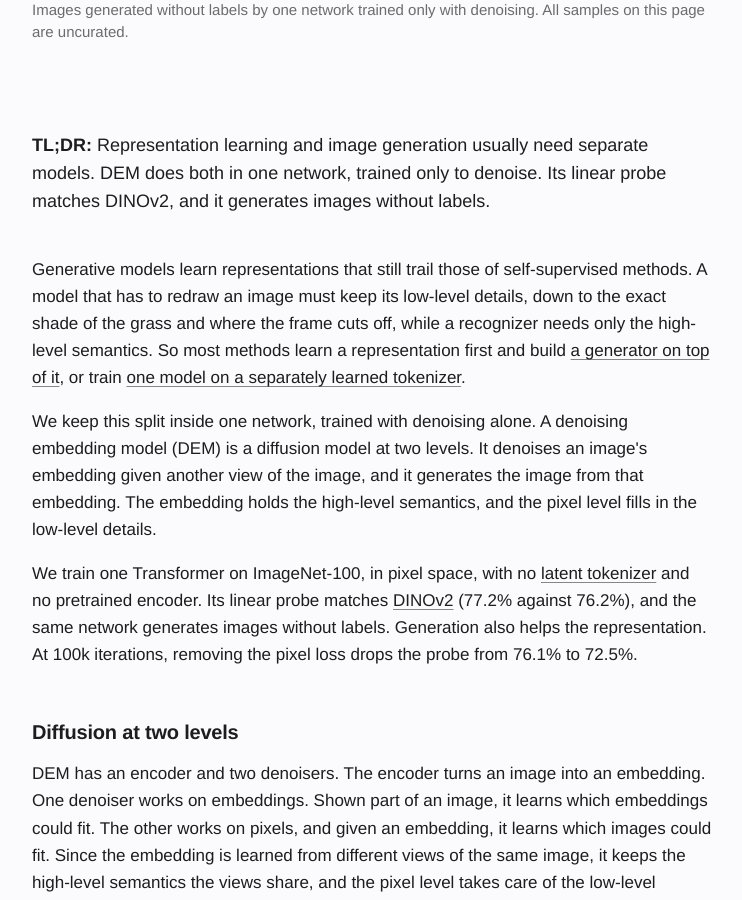
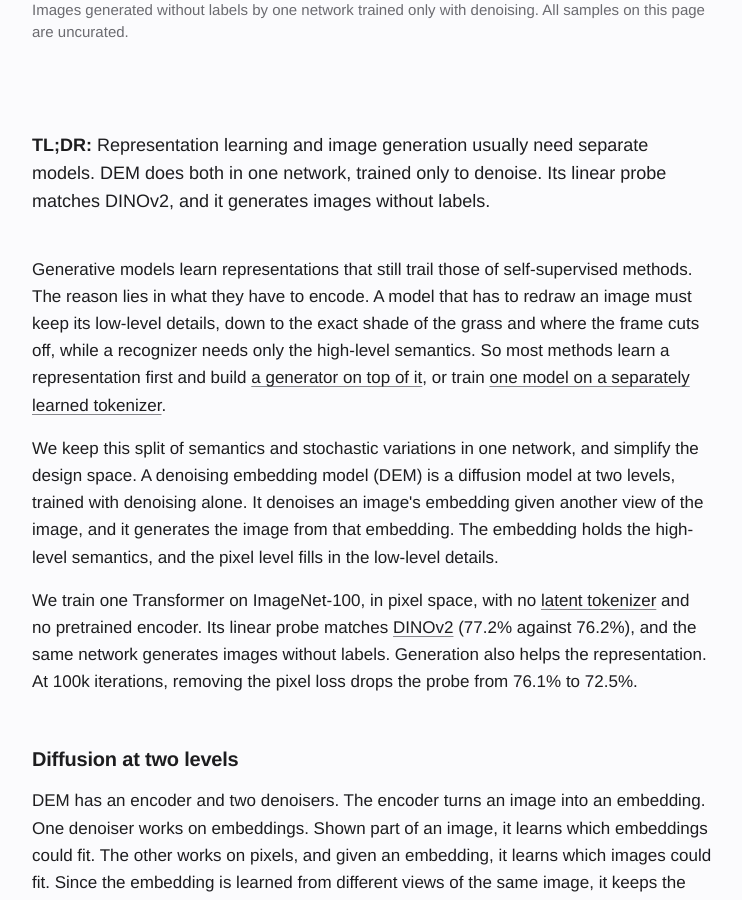
Before and after one commit to rabiulcste/rabiulcste.github.io, a Jekyll site: the page built from dem-denoising-embeddings/index.html, in a window 1280 px wide and 900 px high, scrolled down 982 px. Shown: the whole window, without its empty margins (268-1010 px from the left). Built offline with Jekyll 4.4.1, drawn with Linux system fonts in a browser that asks for light colours.

Commit message:
DEM page: intro signposts

```diff
--- a/dem-denoising-embeddings/index.html
+++ b/dem-denoising-embeddings/index.html
@@ -249,8 +249,8 @@ bibtex: |
     <p class="tldr"><strong>TL;DR:</strong> Representation learning and image generation usually need separate models. DEM does both in one network, trained only to denoise. Its linear probe matches DINOv2, and it generates images without labels.</p>
 </section>
 <section class="intro">
-    <p>Generative models learn representations that still trail those of self-supervised methods. A model that has to redraw an image must keep its low-level details, down to the exact shade of the grass and where the frame cuts off, while a recognizer needs only the high-level semantics. So most methods learn a representation first and build <a href="https://arxiv.org/abs/2312.03701">a generator on top of it</a>, or train <a href="https://arxiv.org/abs/2211.09117">one model on a separately learned tokenizer</a>.</p>
-    <p>We keep this split inside one network, trained with denoising alone. A denoising embedding model (DEM) is a diffusion model at two levels. It denoises an image's embedding given another view of the image, and it generates the image from that embedding. The embedding holds the high-level semantics, and the pixel level fills in the low-level details.</p>
+    <p>Generative models learn representations that still trail those of self-supervised methods. The reason lies in what they have to encode. A model that has to redraw an image must keep its low-level details, down to the exact shade of the grass and where the frame cuts off, while a recognizer needs only the high-level semantics. So most methods learn a representation first and build <a href="https://arxiv.org/abs/2312.03701">a generator on top of it</a>, or train <a href="https://arxiv.org/abs/2211.09117">one model on a separately learned tokenizer</a>.</p>
+    <p>We keep this split of semantics and stochastic variations in one network, and simplify the design space. A denoising embedding model (DEM) is a diffusion model at two levels, trained with denoising alone. It denoises an image's embedding given another view of the image, and it generates the image from that embedding. The embedding holds the high-level semantics, and the pixel level fills in the low-level details.</p>
     <p>We train one Transformer on ImageNet-100, in pixel space, with no <a href="https://arxiv.org/abs/2112.10752">latent tokenizer</a> and no pretrained encoder. Its linear probe matches <a href="https://arxiv.org/abs/2304.07193">DINOv2</a> (77.2% against 76.2%), and the same network generates images without labels. Generation also helps the representation. At 100k iterations, removing the pixel loss drops the probe from 76.1% to 72.5%.</p>
 </section>
 
```
